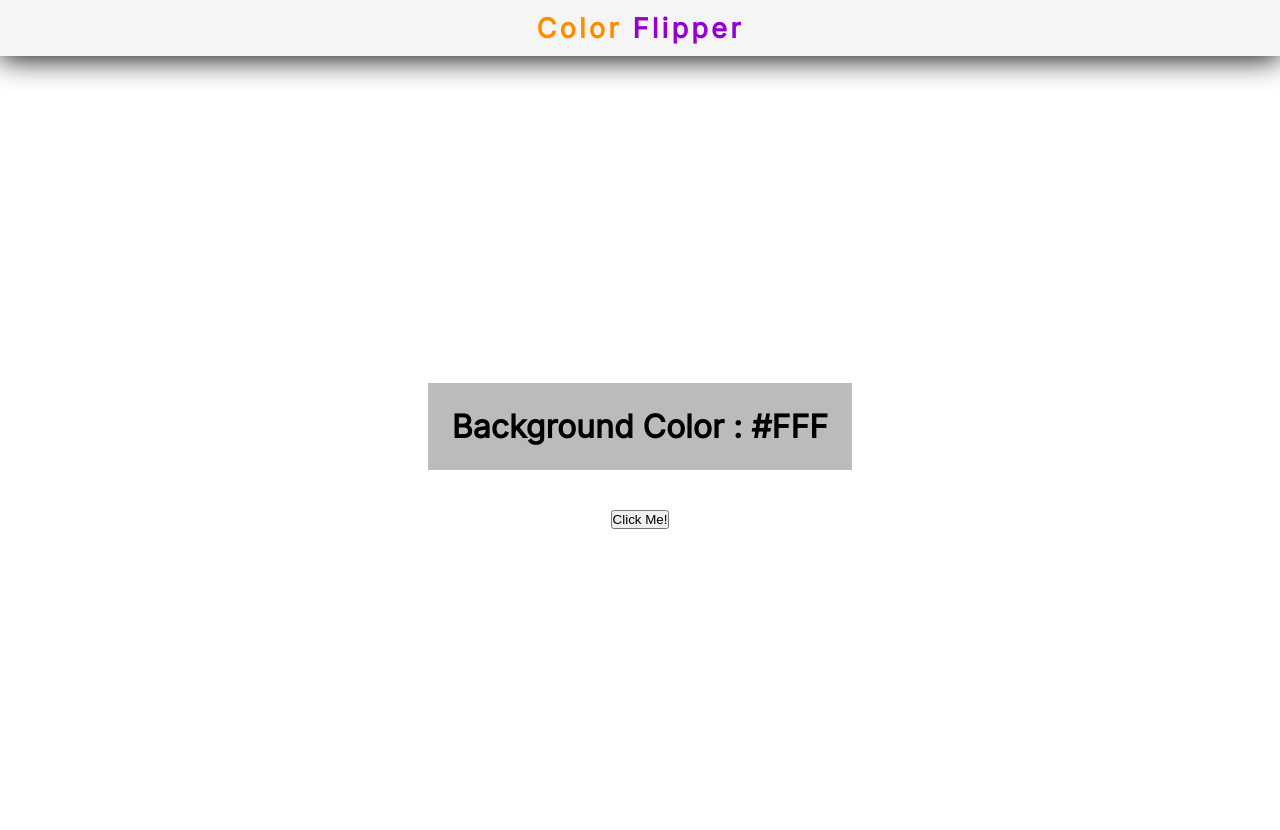
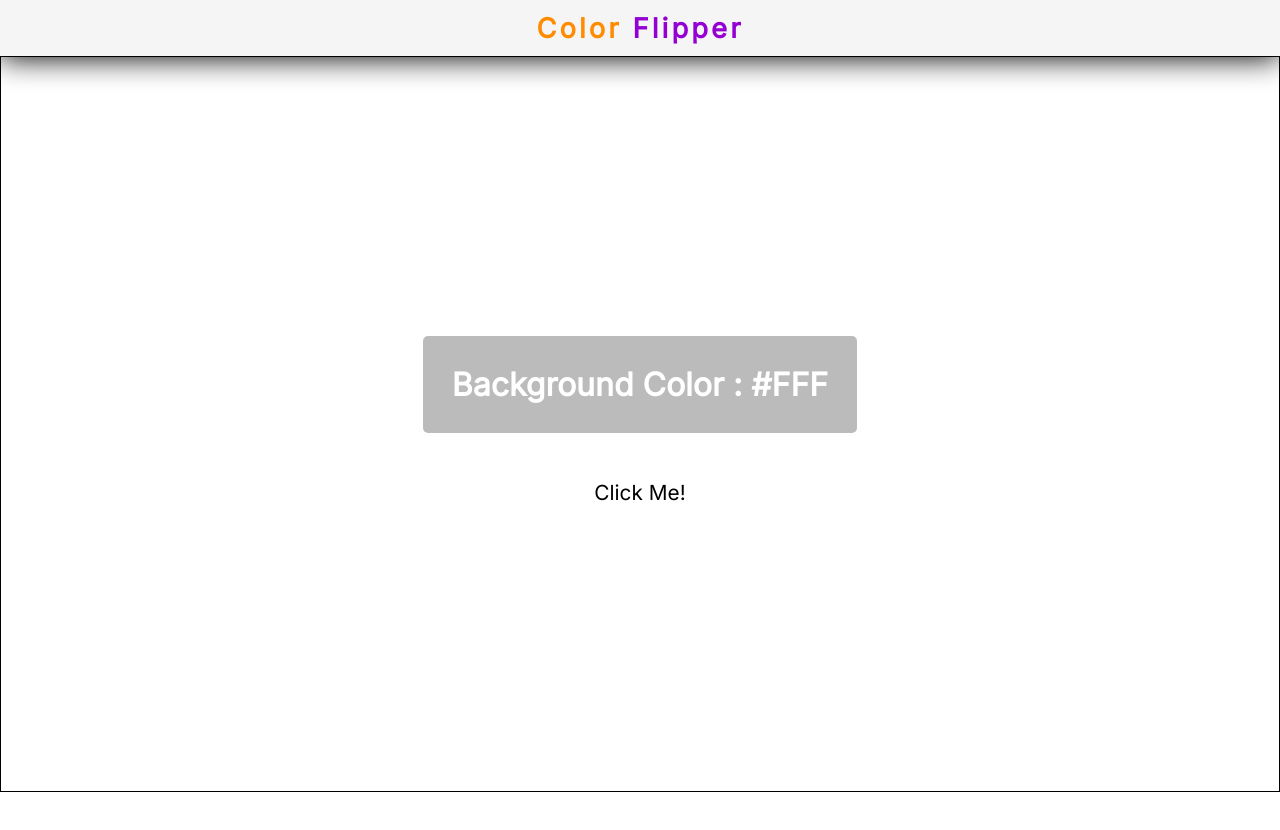
Before and after one commit to vikram-d1/color-flipper, a plain HTML site: page index.html in a window 1280 px wide. After the commit the page ends 800 px from the top, so only its background shows below. Drawn offline with Linux system fonts and the light colour scheme.

Commit message:
final changes added

```diff
--- a/style.css
+++ b/style.css
@@ -13,7 +13,6 @@ body{
     background-color: white;
     width: 100%;
     height: 100vh;
-    overflow: hidden;
 }
 
 nav{
@@ -41,12 +40,31 @@ main{
     align-items: center;
     flex-direction: column;
     width: 100%;
-    height: 100%;
+    height: 92%;
+    border: 1px solid black;
 }
 
 main .container {
     background-color: rgba(0, 0, 0, 0.267);
-    padding: 1.5rem;
+    padding: 1.8rem;
     margin-bottom: 2.5rem;
+    border-radius: 5px;
+    color: white;
+}
 
+button{
+    width: 10rem;
+    padding: .45rem;
+    background-color: white;
+    border: none;
+    cursor: pointer;
+    transition: background-color 0.2s ease;
+    font-family: 'Inter', sans-serif;
+    font-size: 1.3rem;
 }
+button:hover{
+    background-color: rgba(255, 255, 255, 0.85);
+}
+button:active{
+    transform: scale(0.98);
+}
```
